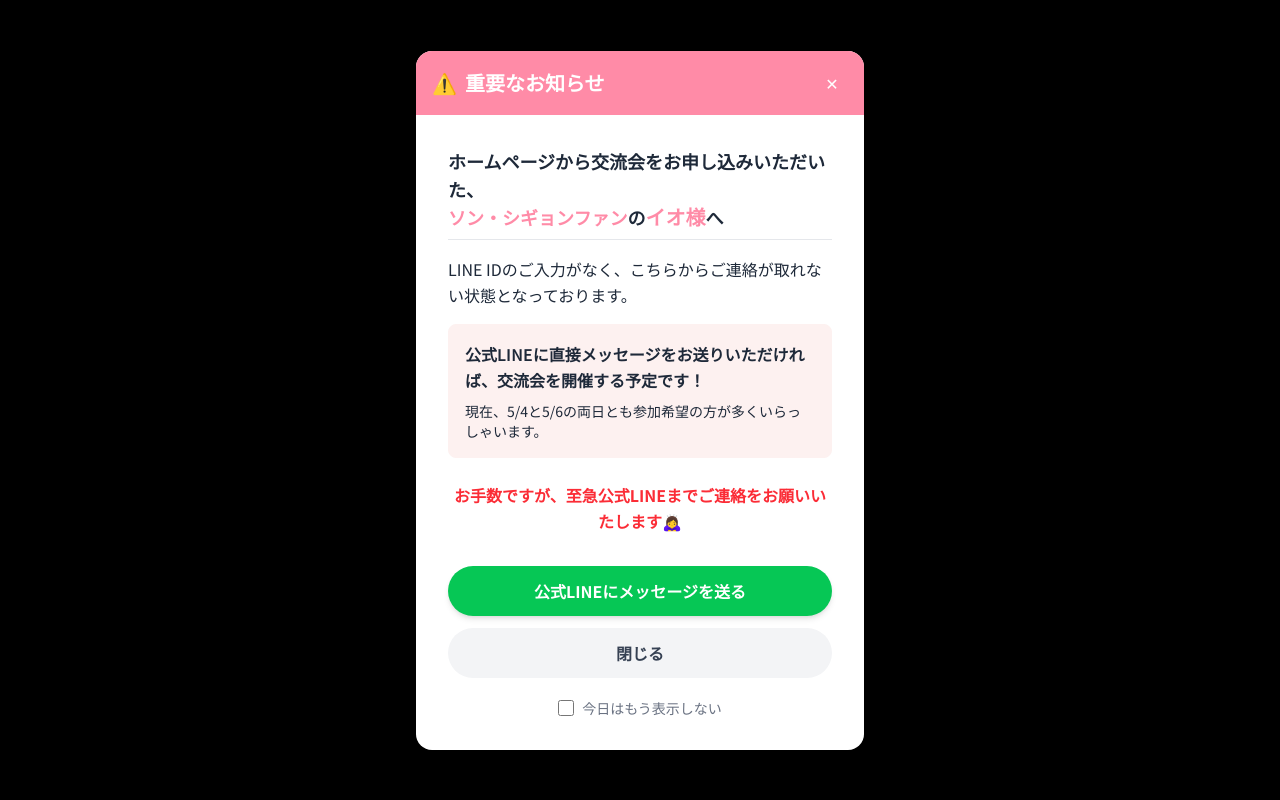
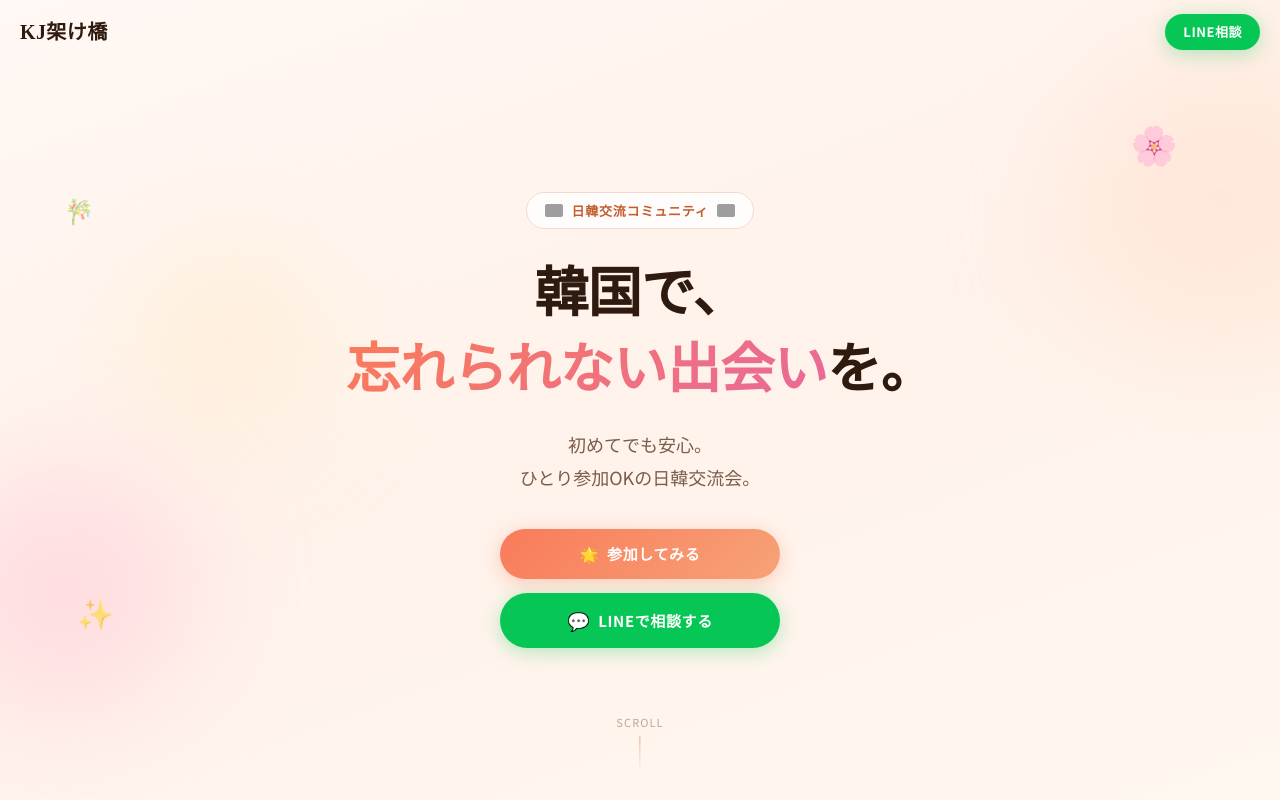
Before and after one commit to f1man/kj-kakehashi, a Next.js app: page / in a window 1280 px wide. Shown: the top 800 px of the page. Built offline with nearby package versions, Linux system fonts and the light colour scheme; no server answers; grey boxes are pictures that could not be loaded.

Commit message:
chore: Remove NoticePopup

```diff
--- a/src/app/page.tsx
+++ b/src/app/page.tsx
@@ -10,7 +10,6 @@
 import { fetchEvents } from "@/utils/fetchEvents";
 import { fetchTestimonials } from "@/utils/fetchTestimonials";
 import ApplicationModal from "@/components/ApplicationModal";
-import NoticePopup from "@/components/NoticePopup";
 import FAQ from "@/components/FAQ";
 import fs from "fs";
 import path from "path";
@@ -48,7 +47,6 @@
 
   return (
     <main className="relative min-h-screen pb-24">
-      <NoticePopup />
       <Hero />
       <PromoVideo />
       <Features />
--- a/src/components/NoticePopup.tsx
+++ /dev/null
@@ -1,140 +0,0 @@
-"use client";
-
-import React, { useState, useEffect } from "react";
-
-const content = {
-  ja: {
-    title: "重要なお知らせ",
-    closeBtn: "閉じる",
-    message1: <>ホームページから交流会をお申し込みいただいた、<br className="hidden sm:block"/><span className="text-kj-primary">ソン・シギョンファン</span>の<span className="text-kj-primary text-xl">イオ様</span>へ</>,
-    message2: "LINE IDのご入力がなく、こちらからご連絡が取れない状態となっております。",
-    boxLine1: "公式LINEに直接メッセージをお送りいただければ、交流会を開催する予定です！",
-    boxLine2: "現在、5/4と5/6の両日とも参加希望の方が多くいらっしゃいます。",
-    urgent: "お手数ですが、至急公式LINEまでご連絡をお願いいたします🙇‍♀️",
-    btnLine: "公式LINEにメッセージを送る",
-    btnHideToday: "今日はもう表示しない"
-  },
-  ko: {
-    title: "중요한 안내",
-    closeBtn: "닫기",
-    message1: <>홈페이지를 통해 교류회를 신청하신<br className="hidden sm:block"/><span className="text-kj-primary">성시경 팬</span>이신 <span className="text-kj-primary text-xl">이오님</span>께</>,
-    message2: "LINE ID를 입력하지 않아 연락 드릴 방법이 없습니다.",
-    boxLine1: "공식 LINE으로 메시지를 보내주시면 교류회를 개최하려고 합니다!",
-    boxLine2: "5/4, 5/6 양일 모두 참석하겠다는 분들이 많습니다.",
-    urgent: "꼭 공식 LINE으로 연락 부탁드립니다🙇‍♀️",
-    btnLine: "공식 LINE에 메시지 보내기",
-    btnHideToday: "오늘 하루 보지 않기"
-  }
-};
-
-export default function NoticePopup() {
-  const [isOpen, setIsOpen] = useState(false);
-  const [hideToday, setHideToday] = useState(false);
-  const [lang, setLang] = useState<'ja' | 'ko'>('ja');
-
-  useEffect(() => {
-    // Determine language based on browser setting
-    if (typeof navigator !== 'undefined' && navigator.language.startsWith('ko')) {
-      setLang('ko');
-    }
-
-    const hideDate = localStorage.getItem('hideNoticePopupDate');
-    const today = new Date().toDateString();
-
-    if (hideDate === today) {
-      return;
-    }
-
-    // Show the popup shortly after the page loads
-    const timer = setTimeout(() => {
-      setIsOpen(true);
-    }, 1000);
-    return () => clearTimeout(timer);
-  }, []);
-
-  const handleClose = () => {
-    if (hideToday) {
-      localStorage.setItem('hideNoticePopupDate', new Date().toDateString());
-    }
-    setIsOpen(false);
-  };
-
-  if (!isOpen) return null;
-
-  const t = content[lang];
-
-  return (
-    <div
-      className="fixed inset-0 flex items-center justify-center p-4 z-[9999] bg-black bg-opacity-60 transition-opacity"
-    >
-      <div className="bg-white rounded-2xl shadow-2xl w-full max-w-md overflow-hidden relative animate-fade-in-up">
-        {/* Header */}
-        <div className="bg-kj-primary p-4 flex justify-between items-center text-white">
-          <h2 className="text-xl font-bold flex items-center gap-2">
-            <span>⚠️</span> {t.title}
-          </h2>
-          <button
-            onClick={handleClose}
-            className="text-white hover:text-gray-200 transition-colors w-8 h-8 flex items-center justify-center rounded-full hover:bg-white/20"
-            aria-label={t.closeBtn}
-          >
-            ✕
-          </button>
-        </div>
-
-        {/* Content */}
-        <div className="p-6 md:p-8 space-y-4 text-gray-800 leading-relaxed">
-          <p className="font-bold text-lg border-b pb-2">
-            {t.message1}
-          </p>
-
-          <p>
-            {t.message2}
-          </p>
-
-          <div className="bg-kj-pink bg-opacity-20 p-4 rounded-lg border border-kj-pink">
-            <p className="font-semibold mb-2">
-              {t.boxLine1}
-            </p>
-            <p className="text-sm">
-              {t.boxLine2}
-            </p>
-          </div>
-
-          <p className="font-bold text-center text-red-500 pt-2">
-            {t.urgent}
-          </p>
-
-          <div className="pt-4 flex flex-col gap-3">
-            <a
-              href="https://line.me/R/ti/p/@797hrieh"
-              target="_blank"
-              rel="noopener noreferrer"
-              className="block w-full text-center bg-[#06C755] hover:bg-[#05b34c] text-white font-bold py-3 rounded-full transition-transform hover:scale-105 shadow-md flex items-center justify-center gap-2"
-            >
-              {t.btnLine}
-            </a>
-            <button
-              onClick={handleClose}
-              className="block w-full text-center bg-gray-100 hover:bg-gray-200 text-gray-700 font-bold py-3 rounded-full transition-colors"
-            >
-              {t.closeBtn}
-            </button>
-
-            <label className="flex items-center justify-center mt-2 cursor-pointer group">
-              <input
-                type="checkbox"
-                checked={hideToday}
-                onChange={(e) => setHideToday(e.target.checked)}
-                className="w-4 h-4 text-kj-primary border-gray-300 rounded focus:ring-kj-primary cursor-pointer"
-              />
-              <span className="ml-2 text-sm text-gray-500 group-hover:text-gray-700 transition-colors">
-                {t.btnHideToday}
-              </span>
-            </label>
-          </div>
-        </div>
-      </div>
-    </div>
-  );
-}
```
